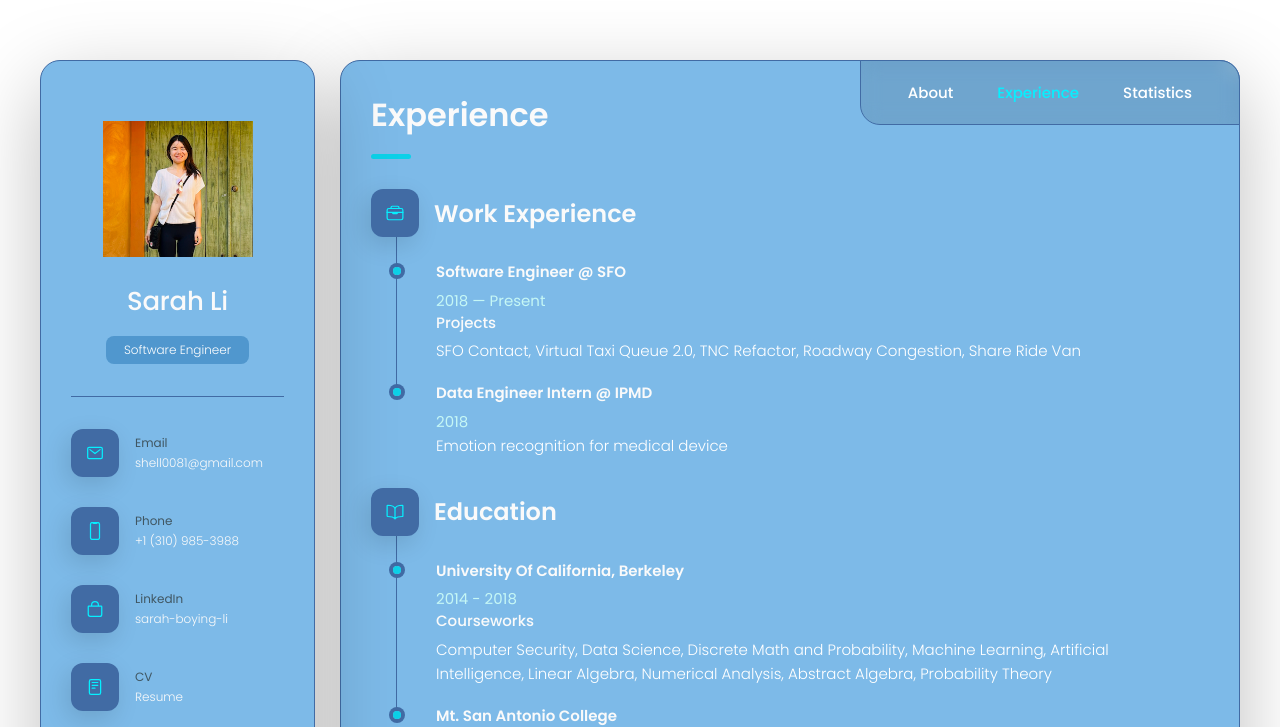
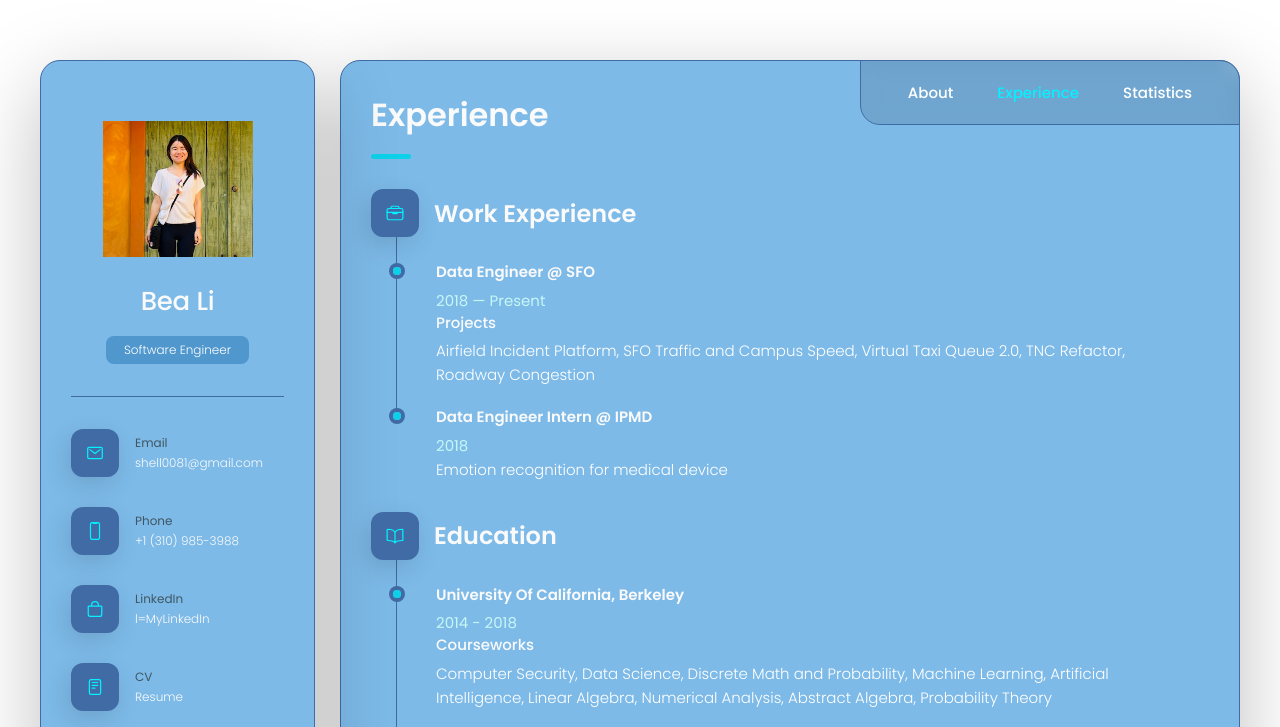
Before and after one commit to bli36/bli36.github.io, a plain HTML site: page index.html in a window 1280 px wide. Both pictures are taken after a click on the button "Experience". Shown: the top 727 px of the page. Drawn offline with nearby package versions, Linux system fonts and the light colour scheme.

Commit message:
edit 2025

```diff
--- a/index.html
+++ b/index.html
@@ -5,7 +5,7 @@
   <meta charset="UTF-8">
   <meta http-equiv="X-UA-Compatible" content="IE=edge">
   <meta name="viewport" content="width=device-width, initial-scale=1.0">
-  <title>Sarah Li - Personal Portfolio 2024</title>
+  <title>Bea Li - Personal Portfolio 2024</title>
 
   <!--
     - favicon
@@ -42,11 +42,11 @@
       <div class="sidebar-info">
 
         <figure class="avatar-box">
-          <img src="./assets/images/my-avatar.png" alt="Sarah Li" width="80">
+          <img src="./assets/images/my-avatar.png" alt="Bea Li" width="80">
         </figure>
 
         <div class="info-content">
-          <h1 class="name" title="Sarah Li">Sarah Li</h1>
+          <h1 class="name" title="Bea Li">Bea Li</h1>
 
           <p class="title">Software Engineer</p>
         </div>
@@ -102,7 +102,7 @@
             <div class="contact-info">
               <p class="contact-title">LinkedIn</p>
 
-              <a href="https://www.linkedin.com/in/sarah-boying-li" class="contact-link">sarah-boying-li</a>
+              <a href="https://www.linkedin.com/in/sarah-boying-li" class="contact-link">l=MyLinkedIn</a>
             </div>
 
           </li>
@@ -198,11 +198,11 @@
 
         <section class="about-text">
           <!-- <p>
-            As a software engineer with over 5 years of experience, I am actively seeking a full-time position in software engineering or data engineering.
+            As a data engineer with over 7 years of experience, I am currently seeking a full-time position in software engineering or data engineering.
           </p> -->
 
           <p>
-            I leverage my background in mathematics and computer science to develop data-driven applications and services. Notable accomplishments include completing end-to-end development of web applications, implementing robust data cleaning processes, constructing analytical dashboards, and applying deep learning models for time series data prediction. I am passionate about continual learning, constantly adopting new tools and techniques to enhance my skills as an engineer, developer, and analyst. My overarching goal is to utilize data to create a positive impact.
+            I channel my expertise into designing robust data pipelines, building insightful analytical dashboards, and applying deep learning models for time-series forecasting. Driven by a genuine passion for data engineering, I embrace continual learning—actively exploring new tools, technologies, and methodologies to expand my skills and deliver greater impact in both my career and personal pursuits.
           </p>
         </section>
 
@@ -368,12 +368,12 @@
 
             <li class="timeline-item">
 
-              <h4 class="h4 timeline-item-title">Software Engineer @ SFO</h4>
+              <h4 class="h4 timeline-item-title">Data Engineer @ SFO</h4>
 
               <span>2018 — Present</span>
               <h5 class="h5 timeline-item-title">Projects</h5>
               <p class="timeline-text">
-                SFO Contact, Virtual Taxi Queue 2.0, TNC Refactor, Roadway Congestion, Share Ride Van
+                Airfield Incident Platform, SFO Traffic and Campus Speed, Virtual Taxi Queue 2.0, TNC Refactor, Roadway Congestion
               </p>
 
             </li>
```
Also changed, not shown: 1 other file.
